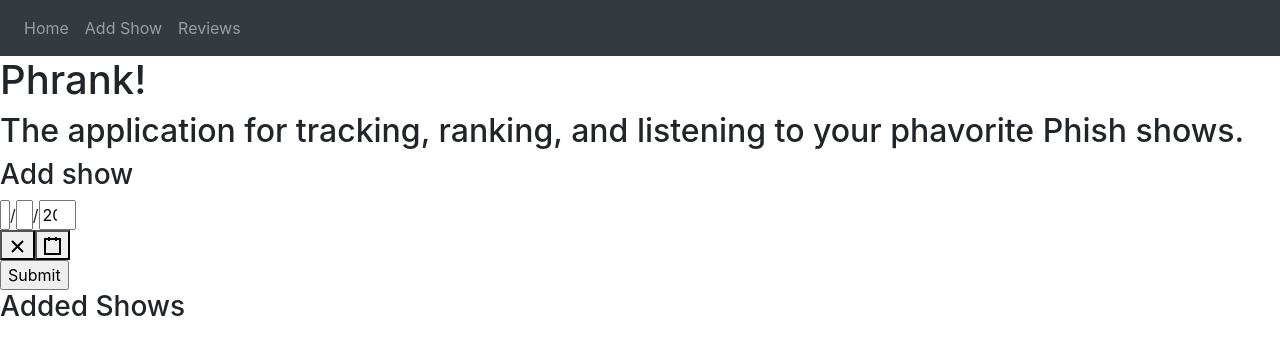
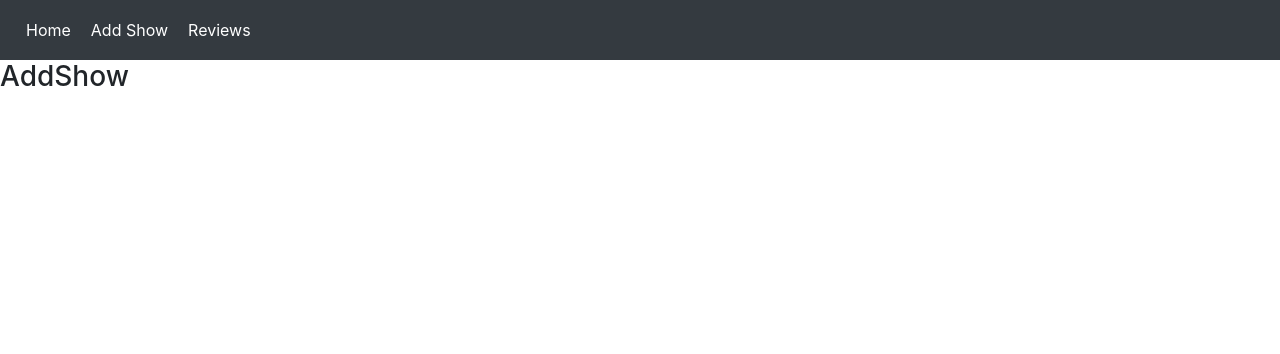
Before and after one commit to srolandmarshall/phrank, a React (Create React App) app in the folder client/: page /addshow in a window 1280 px wide. Shown: the top 354 px of the page. Built offline with nearby package versions, Linux system fonts and the light colour scheme.

Commit message:
navbar running with react router

```diff
--- /dev/null
+++ b/client/src/AddShow.js
@@ -0,0 +1,15 @@
+import React, { Component } from 'react';
+import ShowContainer from './containers/ShowContainer'
+
+
+const AddShow = () => {
+  return (
+    <div>
+      <h3>AddShow</h3>
+    </div>
+    )
+    // <ShowContainer shows={this.props.shows} deleteShow={this.props.deleteShow} fetchShow={this.props.fetchShow} />
+
+}
+
+export default AddShow
--- a/client/src/App.css
+++ b/client/src/App.css
@@ -23,6 +23,15 @@
   color: #61dafb;
 }
 
+a {
+  color: white;
+  margin: 10px;
+}
+a:hover {
+  color: rgb(185, 255, 242);
+  text-decoration: none;
+}
+
 .show {
   margin-left: 20px;
 }
--- a/client/src/App.js
+++ b/client/src/App.js
@@ -1,41 +1,11 @@
 import React, { Component } from 'react';
-import { connect } from 'react-redux';
-import ShowContainer from './containers/ShowContainer'
-import {fetchShow} from './actions/showActions'
-import { Navbar, Nav } from 'react-bootstrap'
-import 'bootstrap/dist/css/bootstrap.css';
-import './App.css'
 
-class App extends Component {
-  componentDidMount(){
-  }
-
-  render() {
+const App = () => {
     return(
       <div className="App">
-        <Navbar bg="dark" variant="dark" sticky="top">
-          <Nav className="mr-auto">
-            <Nav.Link href="/">Home</Nav.Link>
-            <Nav.Link href="/addshow">Add Show</Nav.Link>
-            <Nav.Link href="/reviews">Reviews</Nav.Link>
-          </Nav>
-        </Navbar>
         <h1>Phrank!</h1>
         <h2>The application for tracking, ranking, and listening to your phavorite Phish shows.</h2>
-        <ShowContainer shows={this.props.shows}       deleteShow={this.props.deleteShow}
-        fetchShow={this.props.fetchShow} />
     </div>)
-  };
 }
 
-const mapStateToProps = (state) => {
-  return {shows: state.shows}
-}
-
-const mapDispatchToProps = dispatch => ({
-  addShow: name => dispatch({ type: "ADD_SHOW", name }),
-  deleteShow: id => dispatch({ type: "DELETE_SHOW", id}),
-  fetchShow: showDate => dispatch(fetchShow(showDate))
-})
-
-export default connect(mapStateToProps, mapDispatchToProps)(App);
+export default App;
--- /dev/null
+++ b/client/src/Root.js
@@ -0,0 +1,38 @@
+import React from 'react';
+import ReactDOM from 'react-dom';
+import { Provider, connect } from 'react-redux'
+import { BrowserRouter as Router, Route, Link } from 'react-router-dom'
+import { Navbar, Nav } from 'react-bootstrap'
+import App from './App'
+import AddShow from './AddShow'
+import {fetchShow} from './actions/showActions'
+import 'bootstrap/dist/css/bootstrap.css';
+import './App.css'
+
+const Root = ({ store }) => (
+  <Provider store={store}>
+    <Router>
+      <Navbar bg="dark" variant="dark" sticky="top">
+        <Nav className="mr-auto">
+          <Link to="/">Home</Link>
+          <Link to="/addshow">Add Show</Link>
+          <Link to="/reviews">Reviews</Link>
+        </Nav>
+      </Navbar>
+      <Route exact path="/" component={App}/>
+      <Route path="/addshow" component={AddShow} />
+    </Router>
+  </Provider>
+)
+
+const mapStateToProps = (state, ownProps) => {
+  return {shows: state.shows}
+}
+
+const mapDispatchToProps = dispatch => ({
+  addShow: name => dispatch({ type: "ADD_SHOW", name }),
+  deleteShow: id => dispatch({ type: "DELETE_SHOW", id}),
+  fetchShow: showDate => dispatch(fetchShow(showDate))
+})
+
+export default connect(mapStateToProps, mapDispatchToProps)(Root)
--- a/client/src/index.js
+++ b/client/src/index.js
@@ -4,13 +4,13 @@
 import thunk from 'redux-thunk';
 import { Provider } from 'react-redux'
 import './index.css';
-import App from './App';
+import Root from './Root';
 import * as serviceWorker from './serviceWorker';
 import rootReducer from './reducers/index'
 const store = createStore(rootReducer, compose(applyMiddleware(thunk),window.__REDUX_DEVTOOLS_EXTENSION__ && window.__REDUX_DEVTOOLS_EXTENSION__()))
-ReactDOM.render(<Provider store={store}>
-    <App />
-  </Provider>, document.getElementById('root'));
+ReactDOM.render(<Root store={store} />, document.getElementById('root'))
+
+
 
 // If you want your app to work offline and load faster, you can change
 // unregister() to register() below. Note this comes with some pitfalls.
```
